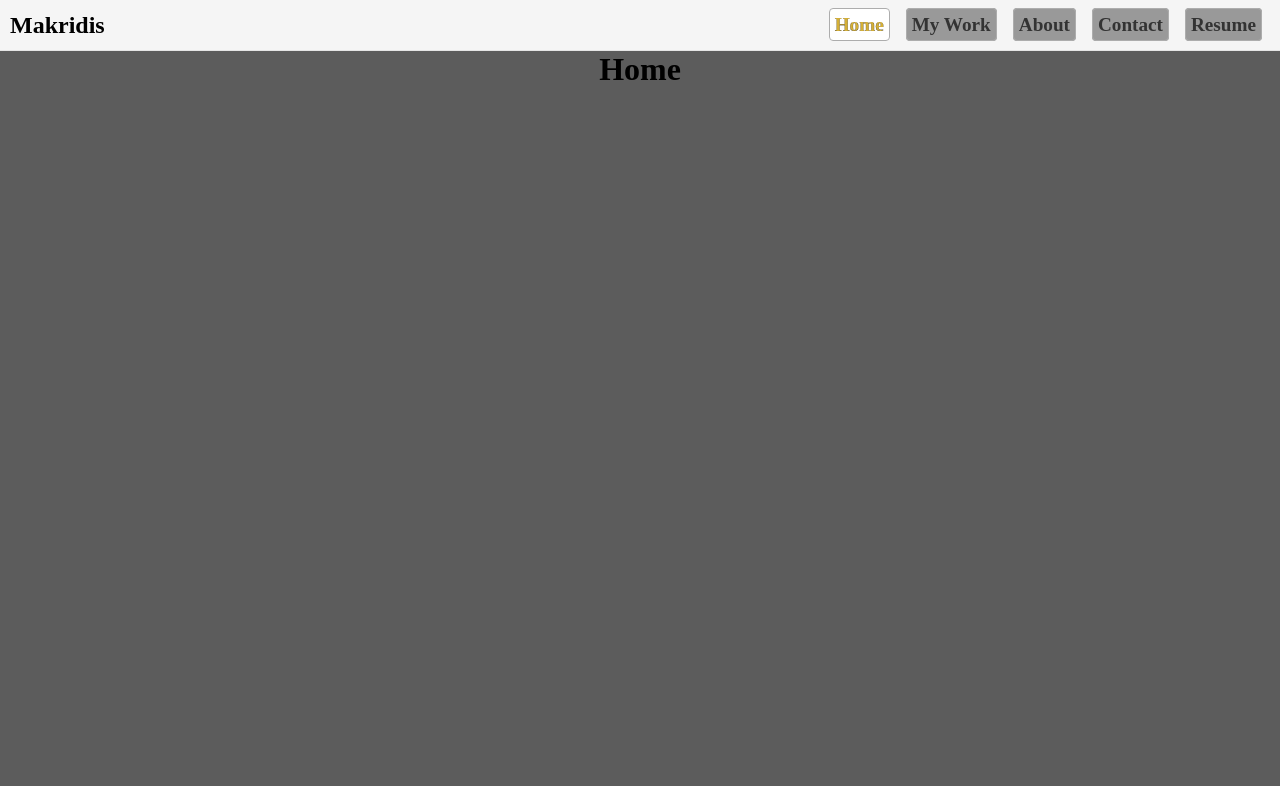
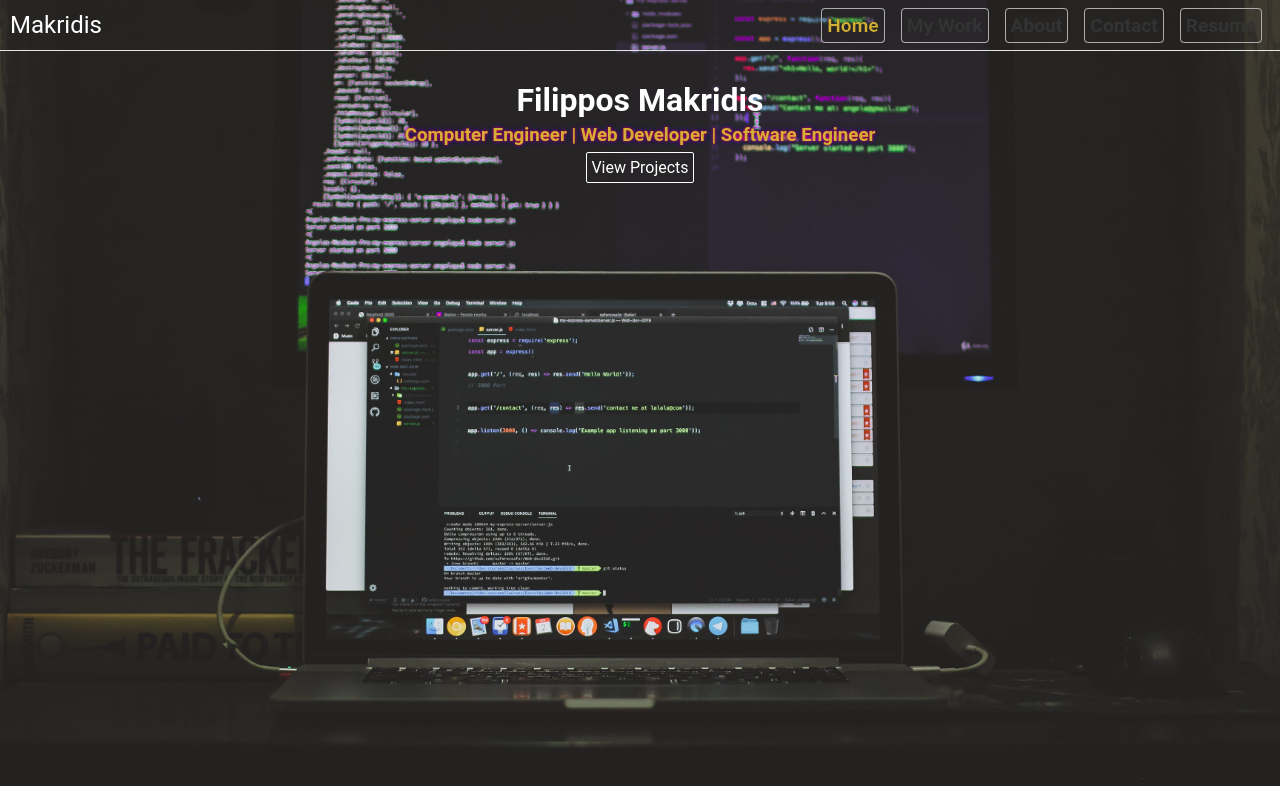
Before and after one commit to fmakrid/portfolio-site, a React (Create React App) app: page / in a window 1280 px wide. Shown: the top 786 px of the page. Built offline with nearby package versions, Linux system fonts and the light colour scheme.

Commit message:
FEATURE: Added background image, text shadows and increased some margins on Home

```diff
--- a/src/App.css
+++ b/src/App.css
@@ -0,0 +1,12 @@
+h1 {
+  color: #fff;
+}
+
+h2 {
+  color: #fff;
+  font-weight: normal;
+}
+
+h3 {
+  color: #d4af37;
+}
--- a/src/components/Navbar.css
+++ b/src/components/Navbar.css
@@ -2,6 +2,22 @@
   border: 0;
   padding: 0;
   margin: 0;
+  font-family: 'Roboto', sans-serif;
+  background-image: url("../images/background2.jpg");
+  background-size: cover;
+  background-repeat: no-repeat;
+  background-position: center;
+  background-attachment: fixed;
+}
+
+
+#viewprojectsbutton {
+  background-color: #00000004;
+  color: #fff;
+  font-size: 1rem;
+  border: 1px solid #fff;
+  border-radius: 2px;
+  padding: 0.3rem;
 }
 
 #navbar {
@@ -17,6 +33,7 @@
 #navbar h2 {
   padding: 0 0 0 10px;
 }
+
 
 a {
   margin: 8px;
--- /dev/null
+++ b/src/pages/Home.css
@@ -0,0 +1,9 @@
+h1 {
+    margin-top: 30px;
+}
+
+h3 {
+    margin-top: 5px;
+    margin-bottom: 6px;
+    text-shadow: 0 0 3px #FF0000, 0 0 5px #0000FF;
+}
--- a/src/pages/Home.js
+++ b/src/pages/Home.js
@@ -1,9 +1,12 @@
 import React from "react";
+import "./Home.css";
 
 const Home = () => {
   return (
     <div>
-      <h1>Home</h1>
+      <h1>Filippos Makridis</h1>
+      <h3>Computer Engineer | Web Developer | Software Engineer</h3>
+      <button id="viewprojectsbutton">View Projects</button>
     </div>
   );
 };
```
Also changed, not shown: src/components/Background.js (added, +9 -0 lines), src/components/Background.css (added), src/images/background2.jpg (added), src/images/covid19.png (renamed from public/images/covid19.png), src/index.css (line endings or trailing spaces).
